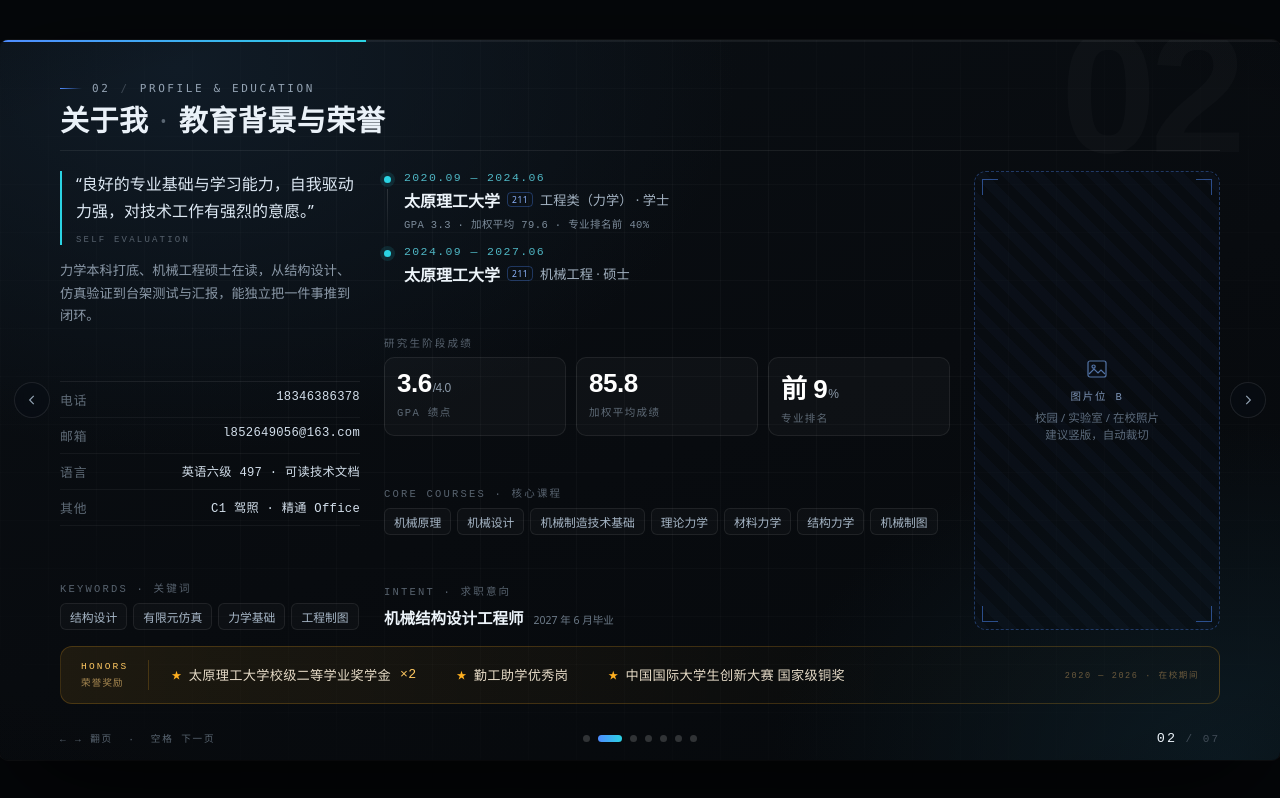
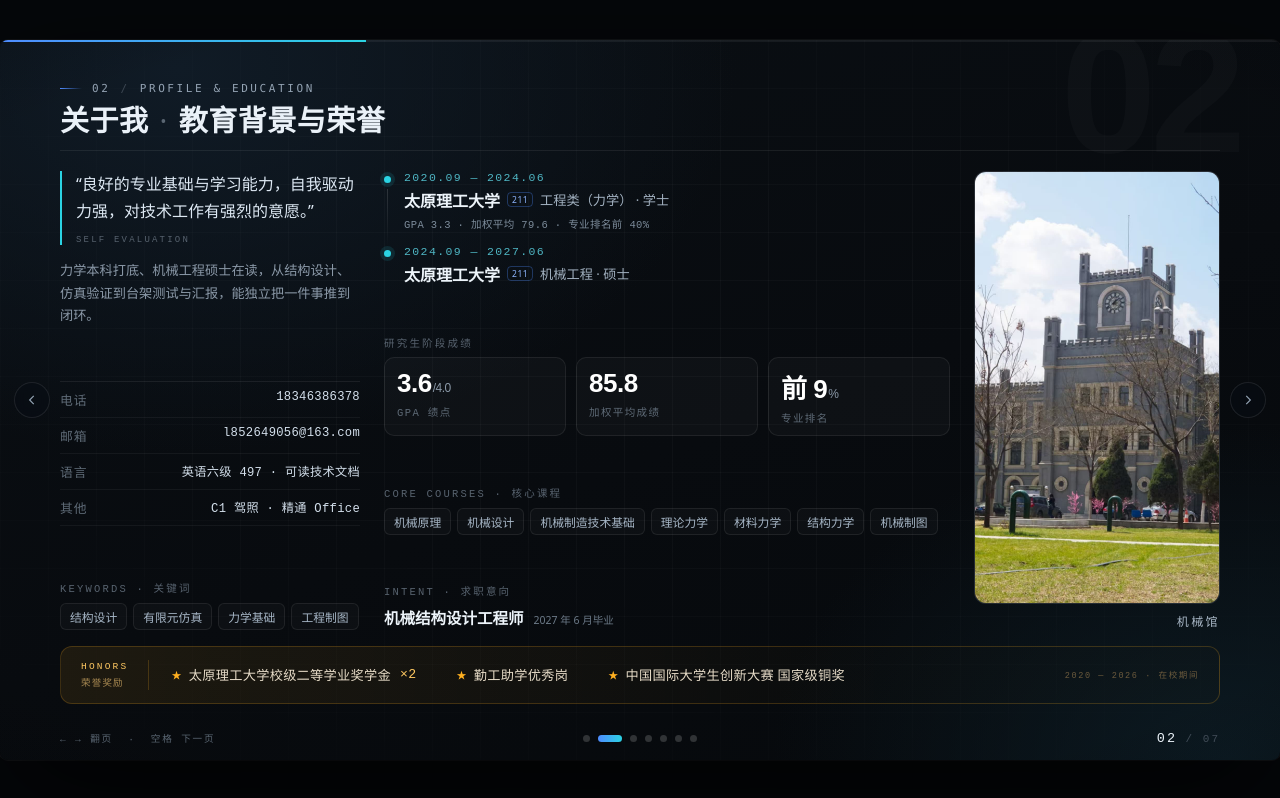
Before and after one commit to C-leo-GG/resume, a plain HTML site: page index.html in a window 1280 px wide. Both pictures are taken after a click on the button 1248 px from the left and 400 px from the top of the page. Drawn offline with Linux system fonts and the light colour scheme.

Commit message:
Add Mechanical Hall photo to education page

```diff
--- a/index.html
+++ b/index.html
@@ -225,6 +225,9 @@ h1.name{
 
 .col3{display:flex;flex-direction:column;min-height:0}
 .col3 .ph{flex:1;min-height:0}
+.campus-photo{padding:0;border-style:solid;border-color:rgba(255,255,255,.12)}
+.campus-photo::after{display:none}
+.campus-cap{margin-top:8px;text-align:right;font-family:"Bahnschrift","Microsoft YaHei",monospace;font-size:12px;letter-spacing:2.4px;color:#A9B8C7}
 .honor-band{display:flex;align-items:center;gap:22px;margin-top:16px;padding:13px 20px;border:1px solid rgba(255,176,32,.2);border-radius:12px;
   background:linear-gradient(90deg,rgba(255,176,32,.09),rgba(255,176,32,.012) 72%)}
 .hb-label{flex:none;padding-right:20px;border-right:1px solid rgba(255,176,32,.2);
@@ -469,14 +472,11 @@ h1.name{
         </div>
 
         <div class="col3">
-          <!-- 图片位 B -->
-          <figure class="ph reveal" style="--d:.22s" data-slot="B">
-            <svg viewBox="0 0 24 24" width="24" height="24" fill="none" stroke="currentColor" stroke-width="1.2">
-              <rect x="3" y="4" width="18" height="16" rx="2"/><circle cx="8.6" cy="9.6" r="1.6"/><path d="M4 17l5-5 4 4 3-3 4 4"/>
-            </svg>
-            <div class="ph-label">图片位 B</div>
-            <div class="ph-note">校园 / 实验室 / 在校照片<br>建议竖版，自动裁切</div>
+          <!-- 太原理工大学机械馆 -->
+          <figure class="ph campus-photo reveal" style="--d:.22s">
+            <img src="images/机械馆.jpg" alt="太原理工大学机械馆" style="object-position:50% 42%">
           </figure>
+          <div class="campus-cap">机械馆</div>
         </div>
       </div>
 
```
Also changed, not shown: images/机械馆.jpg (added).
